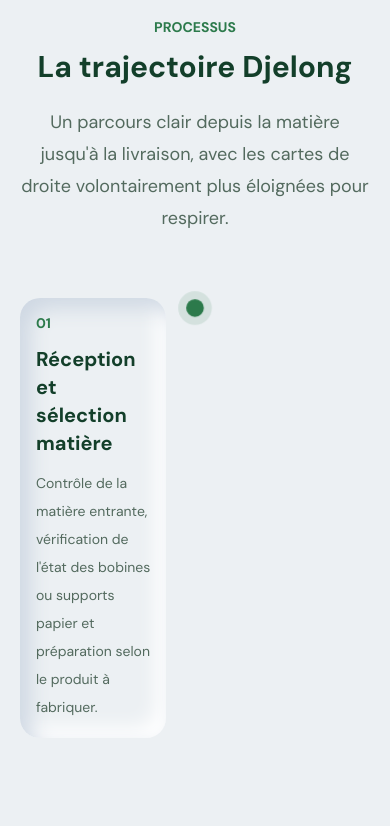
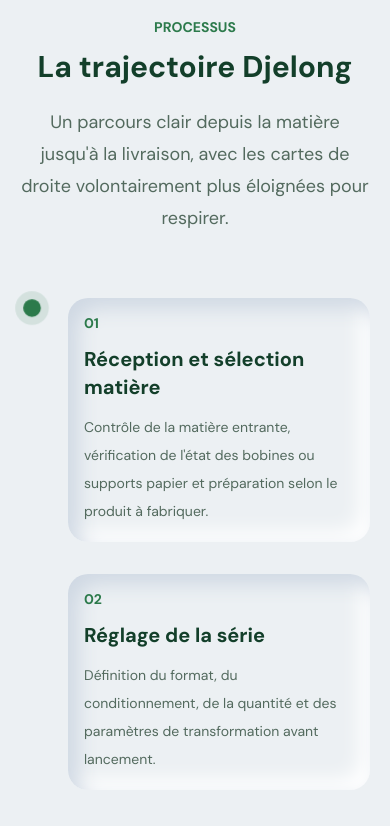
Before and after one commit to RENOLIX/djelong.github.io, a React (Vite) app: page / in a window 390 px wide. Shown: the part 6104-6930 px from the top of the page. Built offline with nearby package versions, Linux system fonts and the light colour scheme.

Commit message:
Adjust mobile roadmap layout

```diff
--- a/src/App.tsx
+++ b/src/App.tsx
@@ -806,7 +806,7 @@
           text="Un parcours clair depuis la matière jusqu'à la livraison, avec les cartes de droite volontairement plus éloignées pour respirer."
         />
         <div ref={containerRef} className="relative mt-16">
-          <div className="pointer-events-none absolute left-1/2 top-0 h-full w-10 -translate-x-1/2 text-[#2c7a4b] lg:w-16">
+          <div className="pointer-events-none absolute -left-2 top-0 h-full w-10 text-[#2c7a4b] lg:left-1/2 lg:w-16 lg:-translate-x-1/2">
             <div ref={ballRef} className="roadmap-ball" />
             <svg viewBox="0 0 52 2047" fill="none" className="h-full w-full">
               <path
@@ -820,8 +820,17 @@
           </div>
           <div className="grid gap-8">
             {roadmap.map((item, index) => (
-              <article key={item.title} className={`reveal grid grid-cols-2 ${index % 2 === 0 ? "pr-8 sm:pr-12 lg:pr-20" : "pl-10 sm:pl-16 lg:pl-32"}`}>
-                <div className={`btn-card roadmap-card p-4 sm:p-6 ${index % 2 === 0 ? "w-[92%] lg:w-[86%]" : "col-start-2 ml-auto w-[92%] lg:w-[86%]"}`}>
+              <article
+                key={item.title}
+                className={`reveal pl-12 lg:grid lg:grid-cols-2 lg:pl-0 ${
+                  index % 2 === 0 ? "lg:pr-20" : "lg:pl-32"
+                }`}
+              >
+                <div
+                  className={`btn-card roadmap-card w-full p-4 sm:p-6 lg:w-[86%] ${
+                    index % 2 === 0 ? "" : "lg:col-start-2 lg:ml-auto"
+                  }`}
+                >
                   <p className="text-sm font-black text-[#2c7a4b]">{String(index + 1).padStart(2, "0")}</p>
                   <h3 className="mt-3 text-xl font-black text-[#133f2a] sm:text-2xl">{item.title}</h3>
                   <p className="mt-3 text-sm leading-7 text-[#536a5e] sm:text-base sm:leading-8">{item.text}</p>
```
